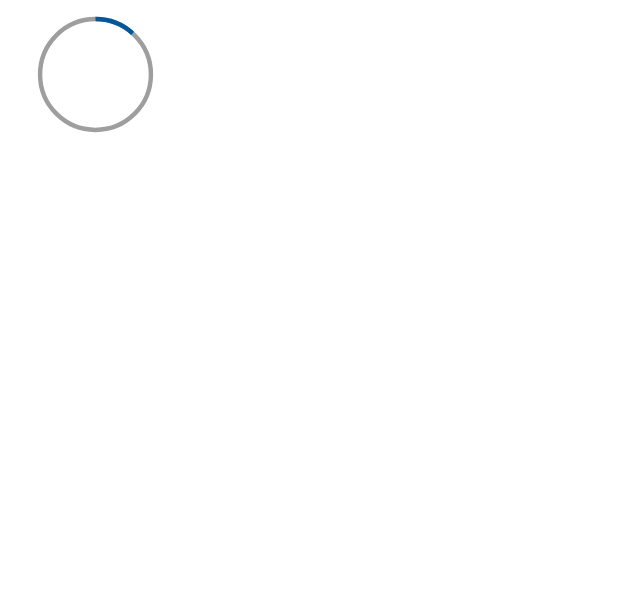
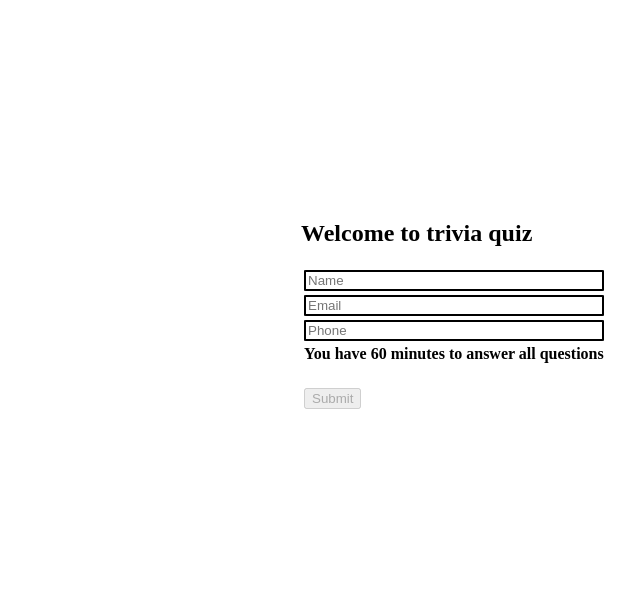
Before and after one commit to Anwesh43/React-Quiz-App, a React app: page / in a window 1280 px wide. Shown: the whole page, without its empty margins (19-659 px from the left). Built offline with nearby package versions, Linux system fonts and the light colour scheme.

Commit message:
adding DetailsFormComponent for user

```diff
--- /dev/null
+++ b/client/components/DetailsFormComponent.js
@@ -0,0 +1,51 @@
+import React,{Component} from 'react'
+export default class DetailsFormComponent extends Component {
+    constructor(props) {
+        super(props)
+        this.state = {btnActive:false}
+    }
+    componentDidMount() {
+        this.props.inputs.forEach((input)=>{
+            this.refs[input.toLowerCase()].onkeyup = ()=>{
+                const emptyTextBoxes = this.props.inputs.filter((input)=>(this.refs[input.toLowerCase()].value.trim().length == 0))
+                console.log(emptyTextBoxes.length)
+                if(emptyTextBoxes.length == 0) {
+                    this.setState({btnActive:true})
+                }
+                else if(this.state.btnActive){
+                    this.setState({btnActive:false})
+                }
+            }
+        })
+    }
+    render() {
+        const inputs = this.props.inputs || []
+        const inputJSX = inputs.map((input)=>(
+          <tr>
+              <td>
+                  <input type="text" placeholder={input} ref={input.toLowerCase()} key={input+"_input"}/>
+              </td>
+          </tr>
+        ))
+        var buttonJSX = <button disabled>Submit</button>
+        if(this.state.btnActive) {
+            buttonJSX = <button>Submit</button>
+        }
+        return (<div>
+                    <h2>Welcome to trivia quiz</h2>
+                    <form>
+                        <table>
+                            <tbody>
+                            {inputJSX}
+                            <tr>
+                                <td><h4>You have 60 minutes to answer all questions</h4></td>
+                            </tr>
+                            <tr>
+                                <td>{buttonJSX}</td>
+                            </tr>
+                            </tbody>
+                        </table>
+                    </form>
+                </div>)
+    }
+}
--- a/client/index.js
+++ b/client/index.js
@@ -1,12 +1,13 @@
 import React,{Component} from 'react'
 import ReactDOM from 'react-dom'
 import TimerComponent from './components/Timer'
+import DetailsFormComponent from './components/DetailsFormComponent'
 class App extends Component {
     constructor(props) {
         super(props)
     }
     render() {
-        return <TimerComponent></TimerComponent>
+        return <DetailsFormComponent inputs={['Name','Email','Phone']}></DetailsFormComponent>
     }
 }
 ReactDOM.render(<App/>,document.getElementById('app-container'))
--- /dev/null
+++ b/public/index.css
@@ -0,0 +1,12 @@
+.container {
+    width:50%;
+    height:50%;
+    position:absolute;
+    left:25%;
+    top:25%;
+}
+input[type='text'] {
+    width:100%;
+    border:2px solid black;
+    border-radius:2%;
+}
--- a/public/index.html
+++ b/public/index.html
@@ -1,5 +1,8 @@
+<head>
+    <link href="index.css" rel="stylesheet">
+</head>
 <body>
-<div id="app-container">
+<div id="app-container" class="container">
 </div>
 <script src="bundle.js">
 </script>
```
